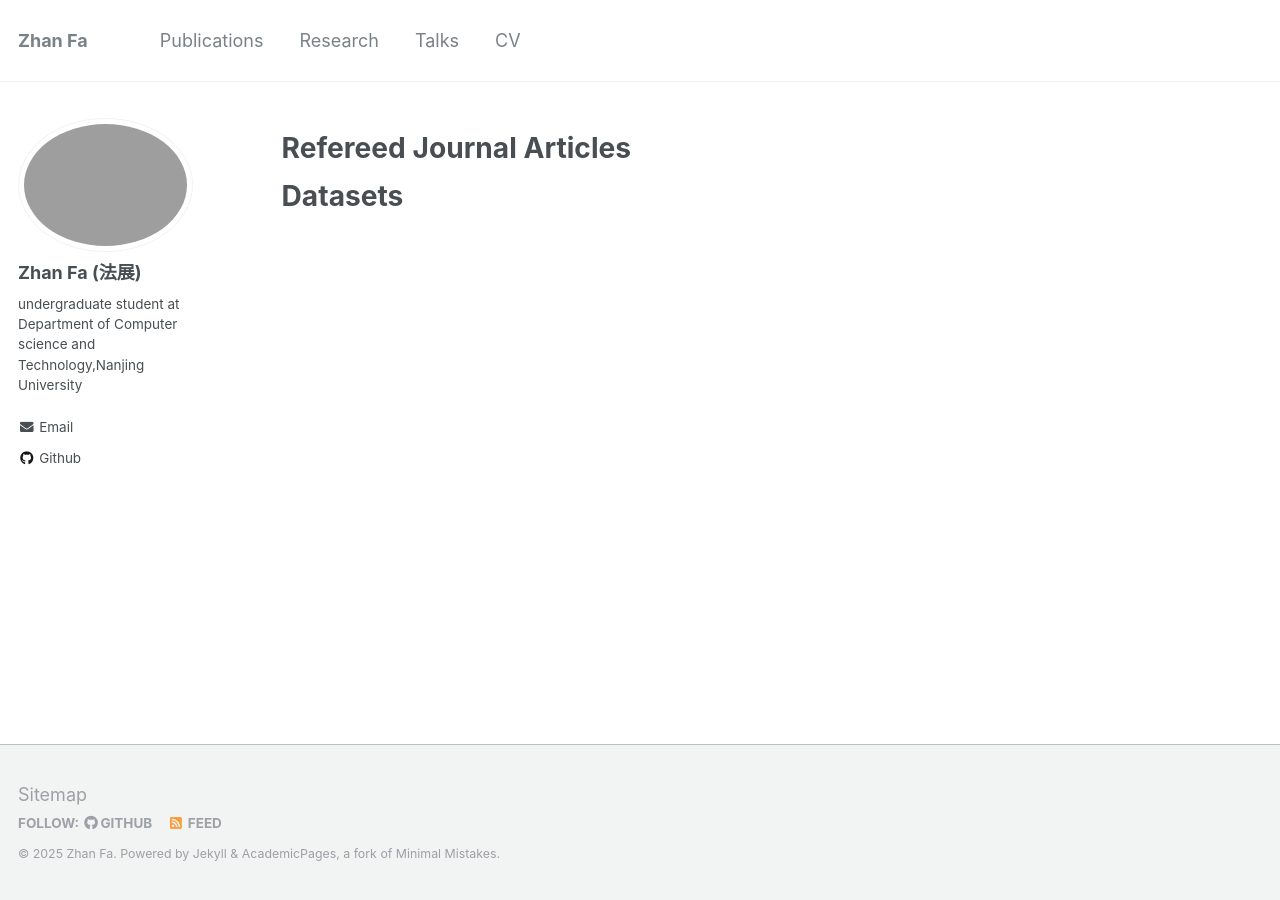
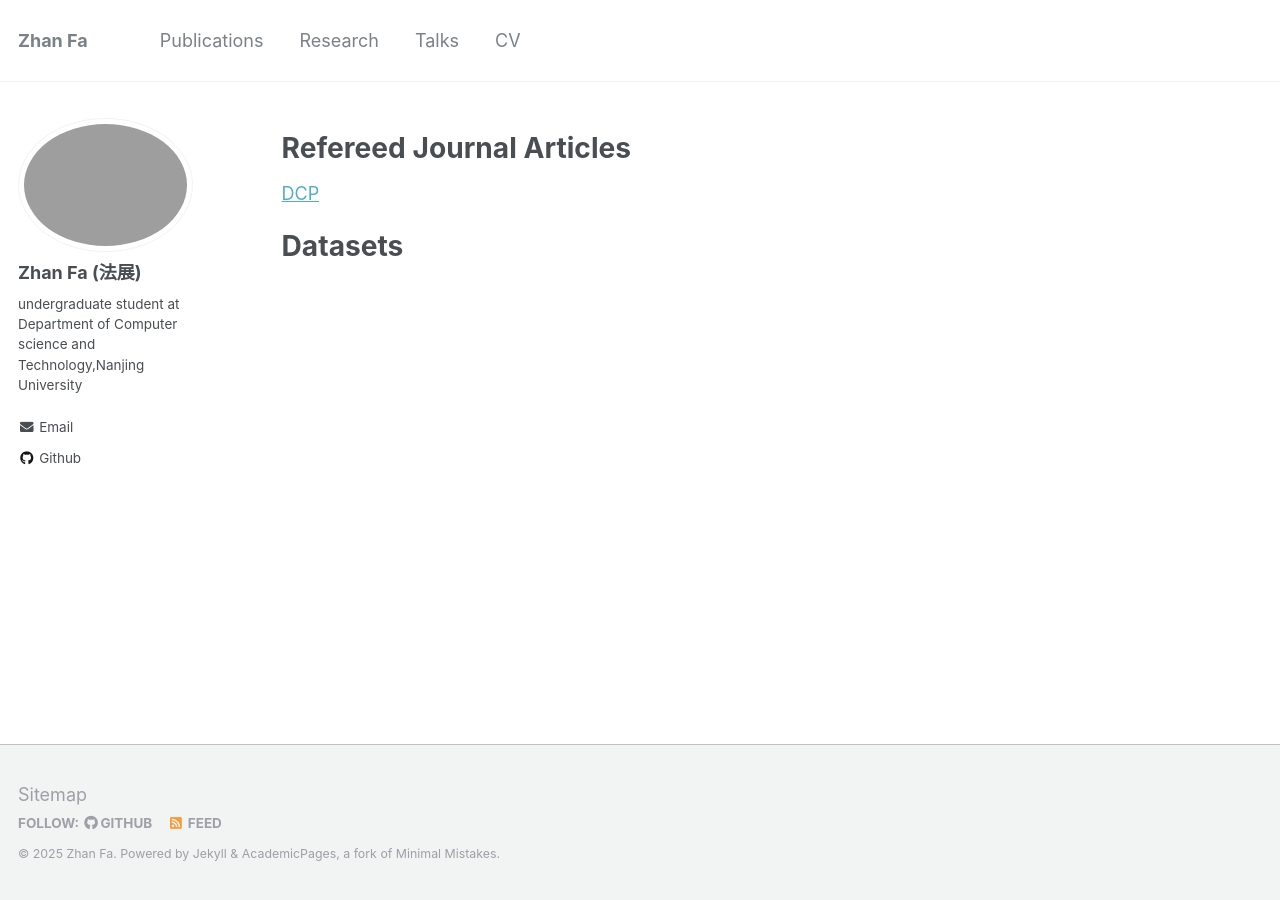
Before and after one commit to Fazhan-cs/Fazhan-cs, a Jekyll site: the page built from _pages/publications.md, in a window 1280 px wide. Built offline with Jekyll 4.4.1, drawn with Linux system fonts in a browser that asks for light colours.

Commit message:
Update publications.md

```diff
--- a/_pages/publications.md
+++ b/_pages/publications.md
@@ -6,6 +6,7 @@ author_profile: true
 Refereed Journal Articles
 ======
 
+[DCP](arxiv.org/pdf/2410.11509)
 
 Datasets
 ======
```
